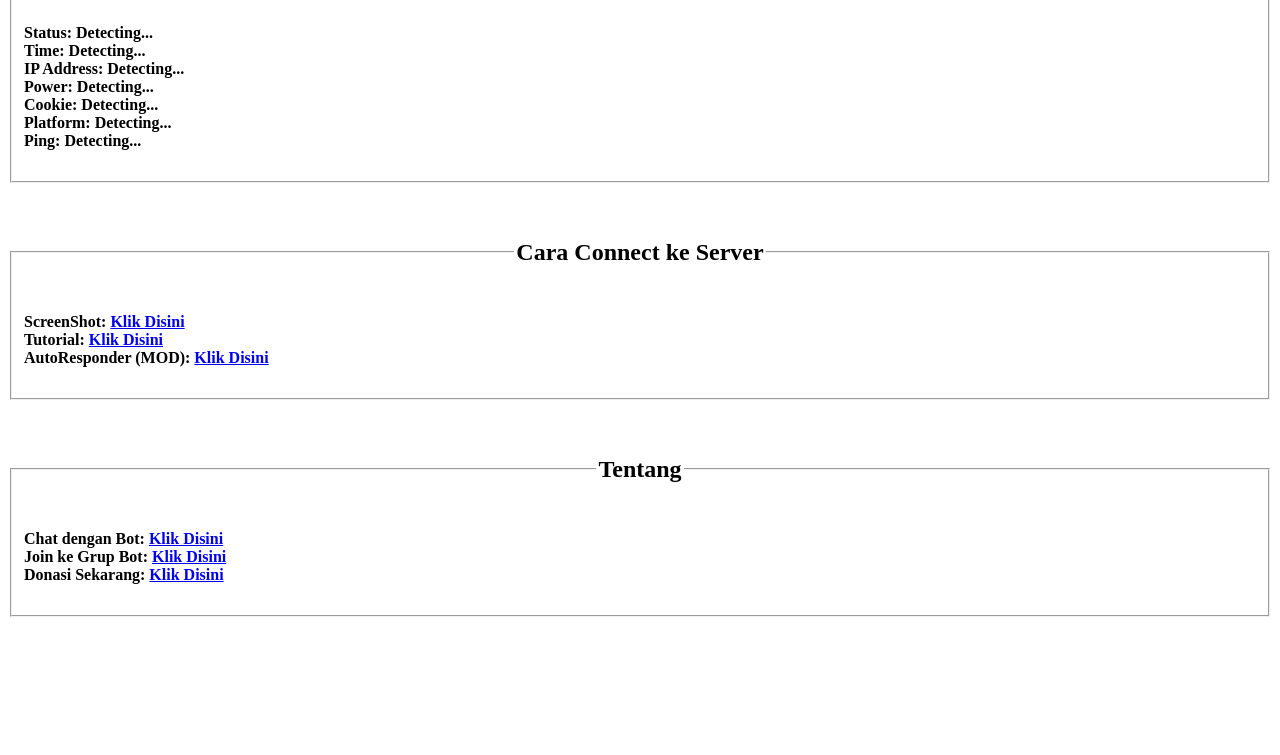
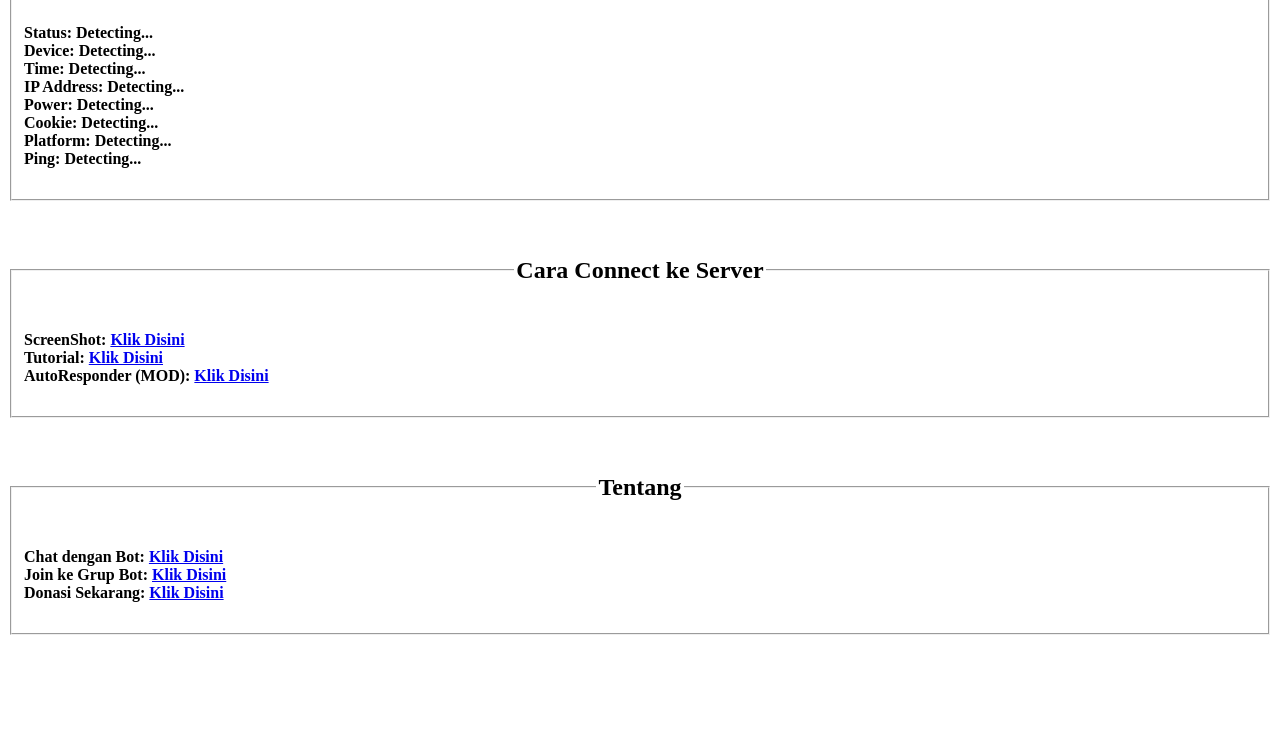
Before and after one commit to RC047/kuhong-bot-server, a website: page index.html in a window 1280 px wide. Shown: the part 78-833 px from the top of the page. Drawn offline with Linux system fonts and the light colour scheme; a script that the page names is missing.

Commit message:
Update index.html

```diff
--- a/index.html
+++ b/index.html
@@ -23,6 +23,8 @@
   <legend style="text-align:center"><h2>Kuhong Bot Server</h2></legend>
   <h4>
 Status: <a id="status">Detecting...</a>
+  <br>
+Device: <a id="device">Detecting...</a>
   <br>
 Time: <a id="times">Detecting...</a>
   <br>
```
